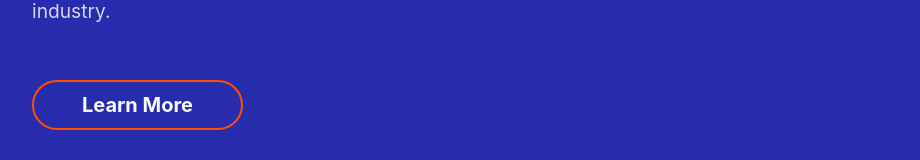
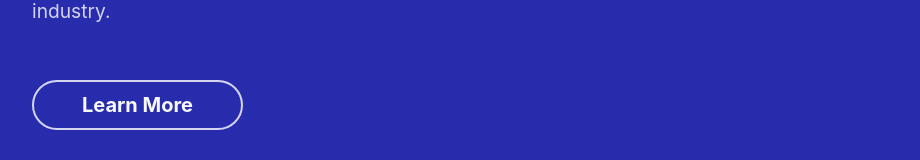
Before and after one commit to rajeshcyp/landing_page, a plain HTML site: page index.html in a window 1280 px wide. Shown: the part 640-800 px from the top of the page, without its empty margins (224-1144 px from the left). Drawn offline with nearby package versions, Linux system fonts and the light colour scheme.

Commit message:
Update style.css

```diff
--- a/assets/css/style.css
+++ b/assets/css/style.css
@@ -95,7 +95,7 @@ html {
 .btn {
 	border-color: #e84e1f;
 	font-weight: bold;
-	border: 2px solid rgb(255, 79, 0);
+	border: 2px solid rgba(255, 255, 255,0.8);
 }
 .btn-outline-light:hover {
 	color: #fff;
```
